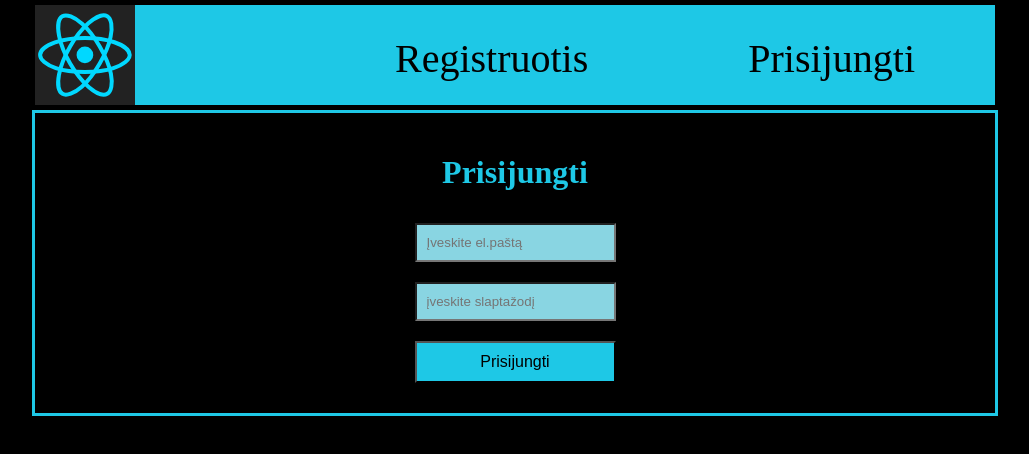
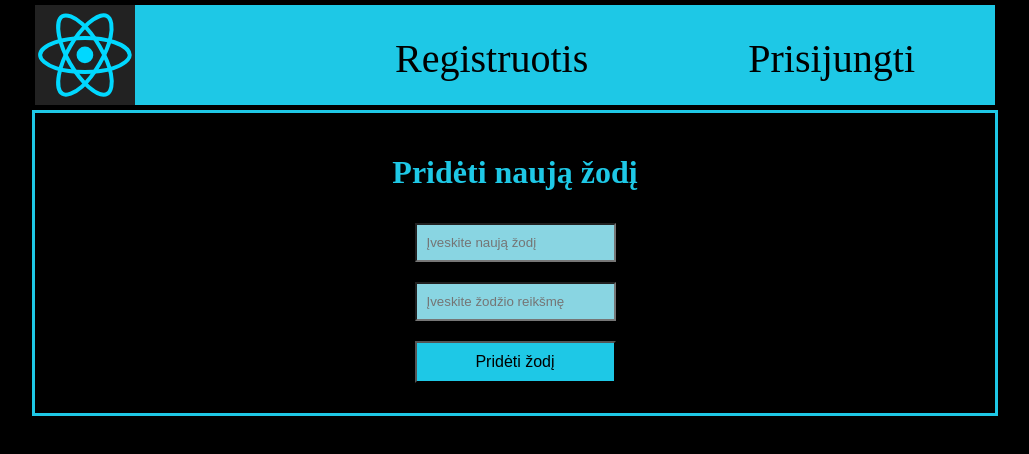
Before and after one commit to kiburtaite/React-atsiskaitymas, a React (Create React App) app: page /add in a window 1280 px wide. Before the commit this address led to /login. Shown: the top 454 px of the page, without its empty margins (125-1154 px from the left). Built offline with nearby package versions, Linux system fonts and the light colour scheme.

Commit message:
auth fix

```diff
--- a/src/App.jsx
+++ b/src/App.jsx
@@ -23,7 +23,7 @@ const App = () => {
       <Routes>
         <Route path="register" element={<Register />}/>
         <Route path="login" element={<Login />}/>
-        <Route element={isAuthenticated ? <Outlet/> : <Navigate to="/login"/>}>
+        <Route element={{isAuthenticated} ? <Outlet/> : <Navigate to="/login"/>}>
               <Route path="/" element={<Home />} />
               <Route path="/add" element={<Add />} />
           </Route>
```
